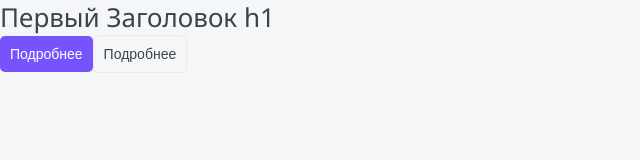
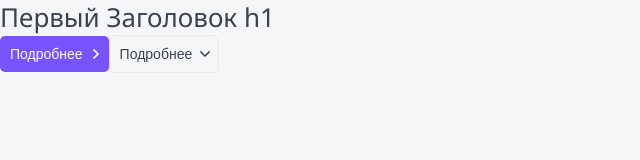
Before and after one commit to MaxMedia87/project-next-js, a Next.js app: page / in a window 1280 px wide. Shown: the top 160 px of the page, without its empty margins (0-640 px from the left). Built offline with nearby package versions, Linux system fonts and the light colour scheme.

Commit message:
Доработка кнопок. Рассмотрен пример импорта svg графики
Конфигурирование

```diff
--- a/components/Button/Button.module.css
+++ b/components/Button/Button.module.css
@@ -32,3 +32,19 @@
 	color: var(--white);
 	background-color: var(--primary);
 }
+
+.arrow {
+	display: inline-block;
+
+	margin-left: 10px;
+}
+
+.down {
+	transform: rotate(90deg);
+	transition: all 0.2s;
+}
+
+.primary svg,
+.ghost:hover svg {
+	fill: var(--white);
+}
--- a/components/Button/Button.props.ts
+++ b/components/Button/Button.props.ts
@@ -2,5 +2,6 @@ import { ButtonHTMLAttributes, DetailedHTMLProps, ReactNode } from 'react';
 
 export interface ButtonProps extends DetailedHTMLProps<ButtonHTMLAttributes<HTMLButtonElement>, HTMLButtonElement> {
 	view: 'primary' | 'ghost';
+	arrow?: 'right' | 'down' | 'none';
 	children: ReactNode;
 }
--- a/components/Button/Button.tsx
+++ b/components/Button/Button.tsx
@@ -1,8 +1,9 @@
 import { ButtonProps } from './Button.props';
 import styles from './Button.module.css';
+import ArrowIcon from './arrow.svg';
 import cn from 'classnames';
 
-export const Button = ({ view, children, className, ...props }: ButtonProps): JSX.Element => {
+export const Button = ({ view, arrow = 'none', children, className, ...props }: ButtonProps): JSX.Element => {
 	return (
 		<button
 			className={cn(styles.button, className, {
@@ -12,6 +13,13 @@ export const Button = ({ view, children, className, ...props }: ButtonProps): JS
 			{...props}
 		>
 			{children}
+			{arrow !== 'none' &&
+				<span className={cn(styles.arrow, {
+					[styles.down]: arrow === 'down'
+				})}>
+					<ArrowIcon />
+				</span>
+			}
 		</button>
 	);
 };
--- a/next.config.js
+++ b/next.config.js
@@ -1,6 +1,18 @@
 /** @type {import('next').NextConfig} */
 const nextConfig = {
   reactStrictMode: true,
-}
+  webpack(config) {
+    config.module.rules.push({
+      test: /\.svg$/,
+      use: [
+        {
+          loader: '@svgr/webpack'
+        },
+      ],
+    });
 
-module.exports = nextConfig
+    return config;
+  }
+};
+
+module.exports = nextConfig;
--- a/package.json
+++ b/package.json
@@ -17,6 +17,7 @@
     "react-dom": "18.2.0"
   },
   "devDependencies": {
+    "@svgr/webpack": "^6.5.1",
     "@types/classnames": "^2.3.1",
     "@types/node": "18.14.1",
     "@types/react": "18.0.28",
--- a/pages/index.tsx
+++ b/pages/index.tsx
@@ -5,8 +5,8 @@ export default function Home() {
   return (
     <>
       <Htag tag='h1'>Первый Заголовок h1</Htag>
-      <Button view='primary' className='MyCustom'>Подробнее</Button>
-      <Button view='ghost'>Подробнее</Button>
+      <Button view='primary' className='MyCustom' arrow='right'>Подробнее</Button>
+      <Button view='ghost' arrow='down'>Подробнее</Button>
     </>
   );
 }
```
Also changed, not shown: components/Button/arrow.svg (added), 1 other file (tests, documents, lock files or other folders).
